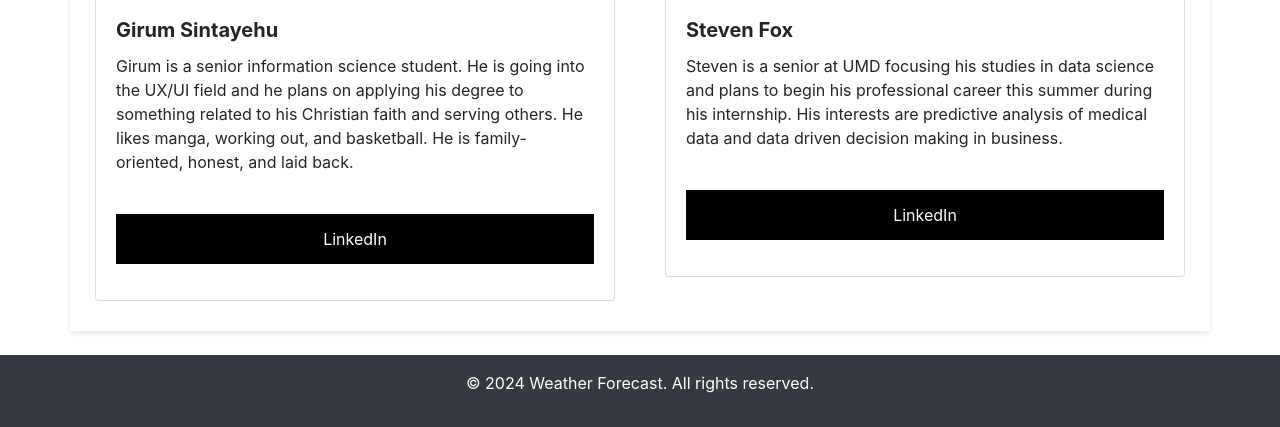
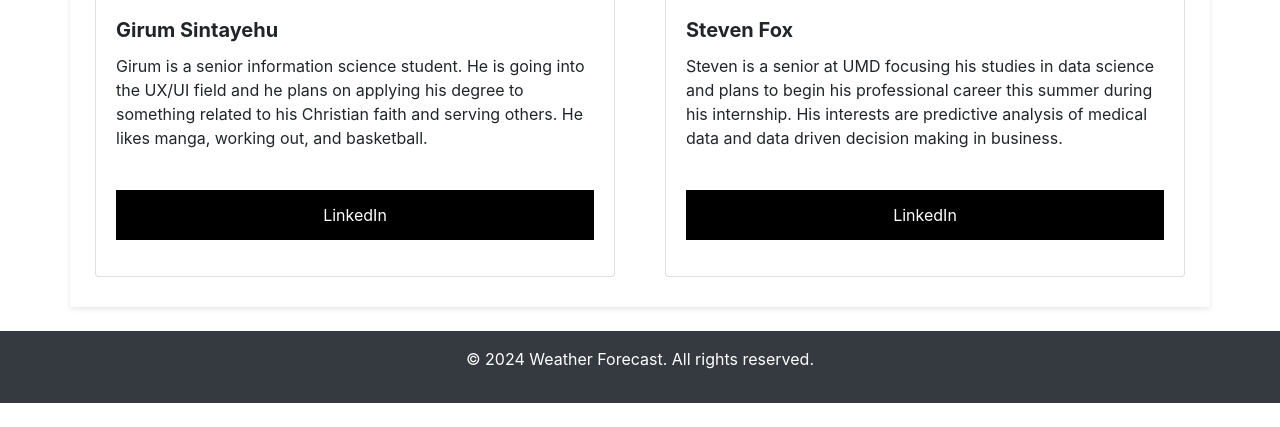
Before and after one commit to EwuraImpraim/INST377-TEAM-PROJECT, a website: page public/AboutPage.html in a window 1280 px wide. Shown: the part 1799-2226 px from the top of the page. After the commit the page ends 2202 px from the top, so only its background shows below. Drawn offline with nearby package versions, Linux system fonts and the light colour scheme.

Commit message:
final final version

```diff
--- a/public/AboutPage.html
+++ b/public/AboutPage.html
@@ -85,7 +85,7 @@
                             <h5 class="card-title">Girum Sintayehu</h5>
                             <p class="card-text">Girum is a senior information science student. He is going into the UX/UI field and
                                 he plans on applying his degree to something related to his Christian faith and serving others. He
-                                likes manga, working out, and basketball. He is family-oriented, honest, and laid back.
+                                likes manga, working out, and basketball.
                                 </p>
                             <br>
                             <p><button class="button"
```
